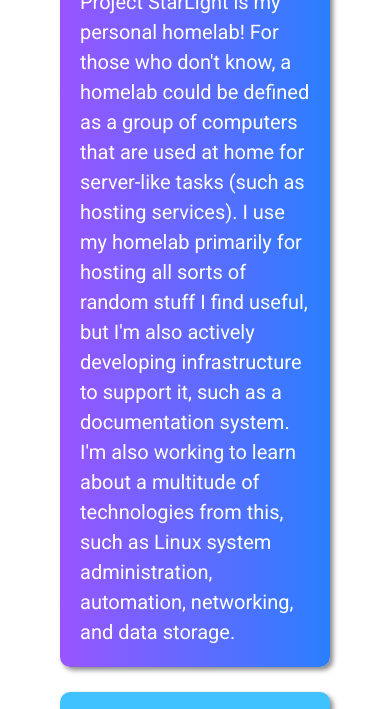
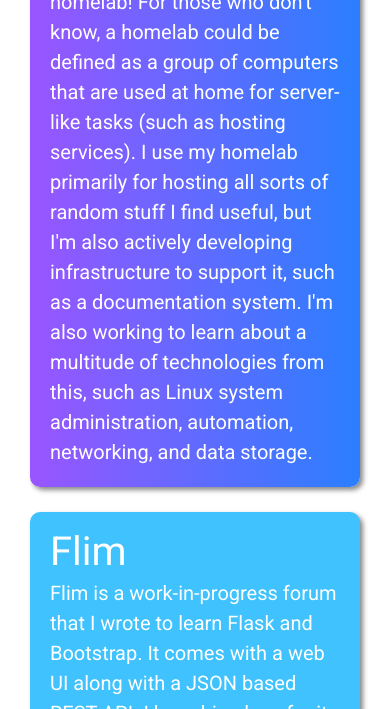
Before and after one commit to cdknight/personal-website, a website: page index.html in a window 390 px wide. Shown: the part 669-1378 px from the top of the page. Drawn offline with Linux system fonts and the light colour scheme.

Commit message:
Mobile margin fix

```diff
--- a/assets/styles.css
+++ b/assets/styles.css
@@ -141,6 +141,10 @@ h1,h2,h3,p {
         text-align: center;
     }
 
+    .site {
+        margin: 30px;
+    }
+
 }
 
 
```
